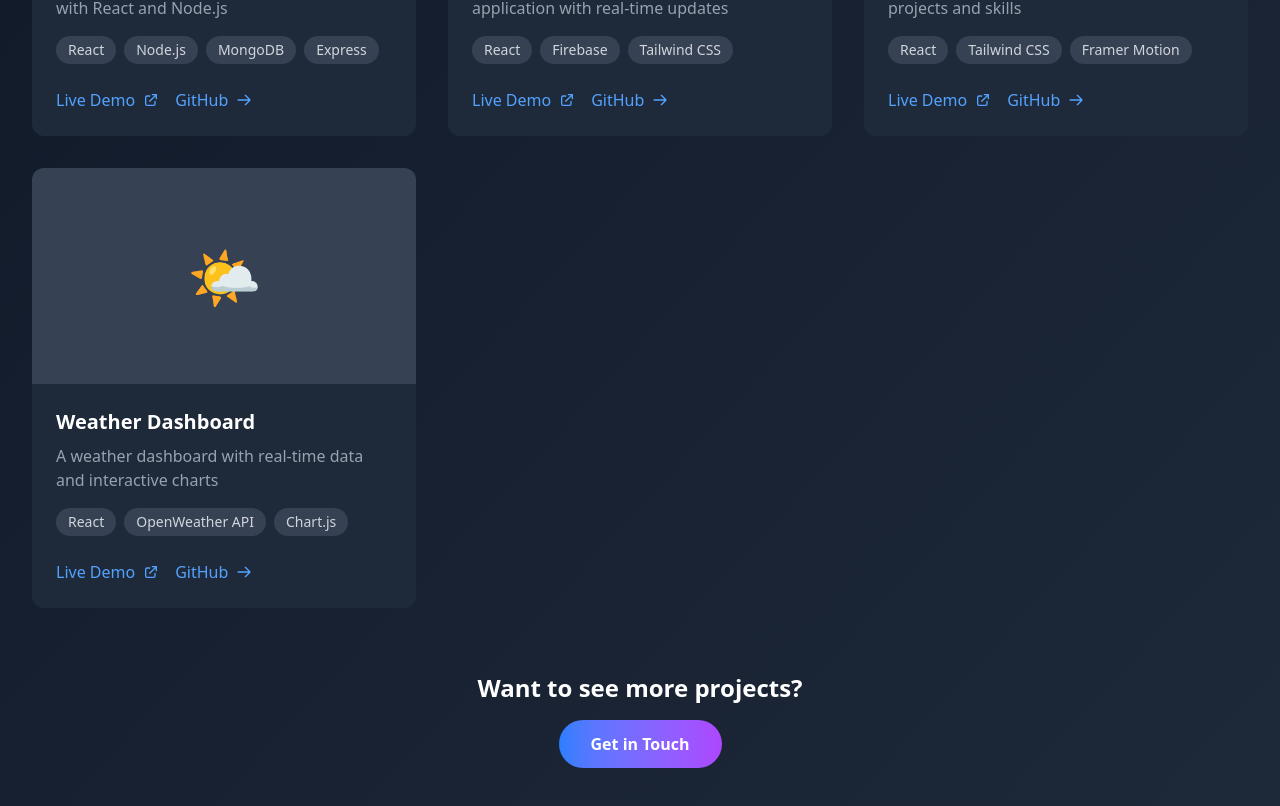
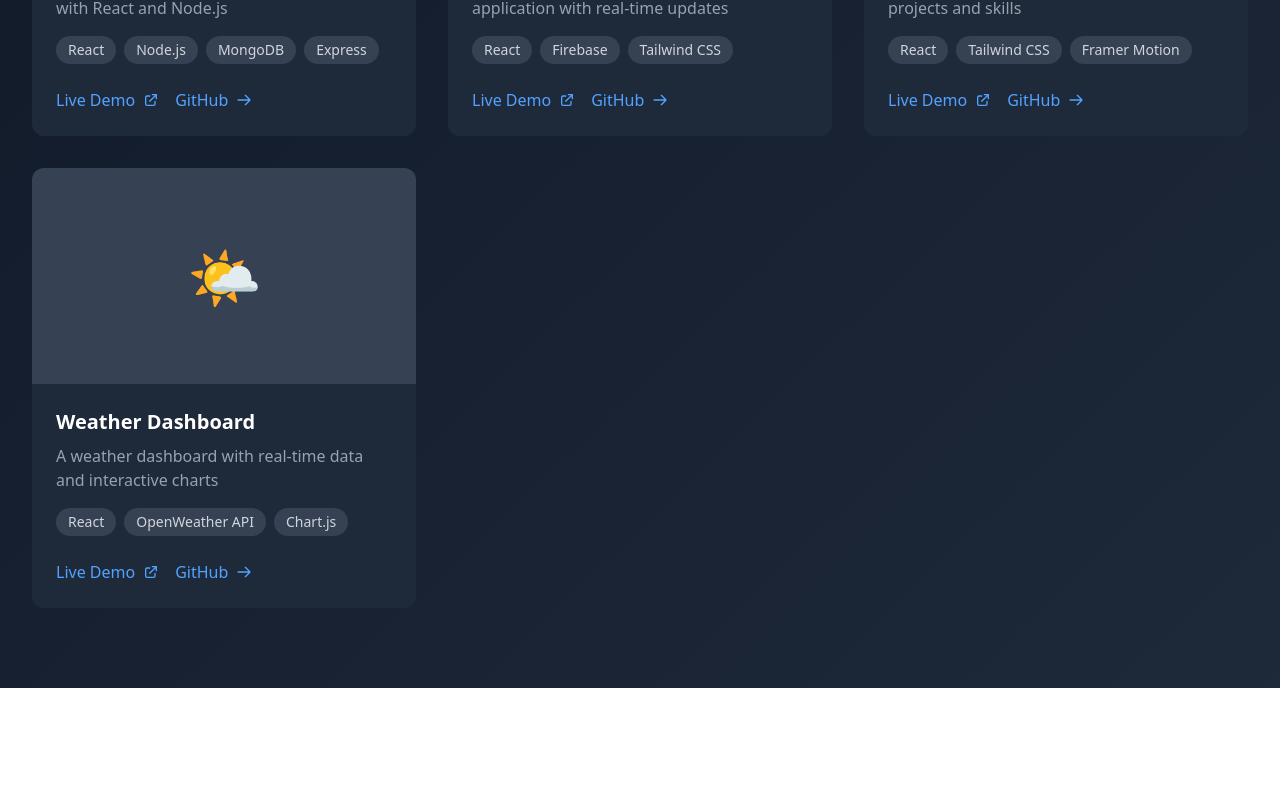
Before and after one commit to AbdallahKhattab11/my-main-portfolio, a React (Vite) app: page /projects in a window 1280 px wide. Shown: the part 604-1410 px from the top of the page. After the commit the page ends 1292 px from the top, so only its background shows below. Built offline with nearby package versions, Linux system fonts and the light colour scheme.

Commit message:
remove call to action btn & added some updates

```diff
--- a/src/components/Projects.jsx
+++ b/src/components/Projects.jsx
@@ -30,7 +30,7 @@ const Projects = () => {
               initial={{ opacity: 0, y: 20 }}
               animate={{ opacity: 1, y: 0 }}
               transition={{ duration: 0.5, delay: index * 0.1 }}
-              className="group relative bg-gray-800 rounded-xl overflow-hidden hover:shadow-xl hover:shadow-blue-500/20 transition-all duration-300"
+              className="group relative bg-gray-800 rounded-xl overflow-hidden hover:outline-1 outline-blue-500 transition-all duration-300"
             >
               {/* Project Image */}
               <div className="aspect-video bg-gray-700 flex items-center justify-center">
@@ -103,29 +103,10 @@ const Projects = () => {
                 </div>
               </div>
 
-              {/* Hover Overlay */}
-              <div className="absolute inset-0 bg-gradient-to-t from-gray-900 to-transparent opacity-0 group-hover:opacity-100 transition-opacity duration-300" />
             </motion.div>
           ))}
         </div>
 
-        {/* Call to Action */}
-        <motion.div
-          initial={{ opacity: 0, y: 20 }}
-          animate={{ opacity: 1, y: 0 }}
-          transition={{ duration: 0.8, delay: 0.5 }}
-          className="text-center mt-16"
-        >
-          <h2 className="text-2xl font-bold text-white mb-4">
-            Want to see more projects?
-          </h2>
-          <a
-            href="#contact"
-            className="inline-block px-8 py-3 bg-gradient-to-r from-blue-500 to-purple-500 rounded-full text-white font-semibold hover:shadow-lg hover:shadow-blue-500/30 transition-all duration-300"
-          >
-            Get in Touch
-          </a>
-        </motion.div>
       </div>
     </div>
   );
```
